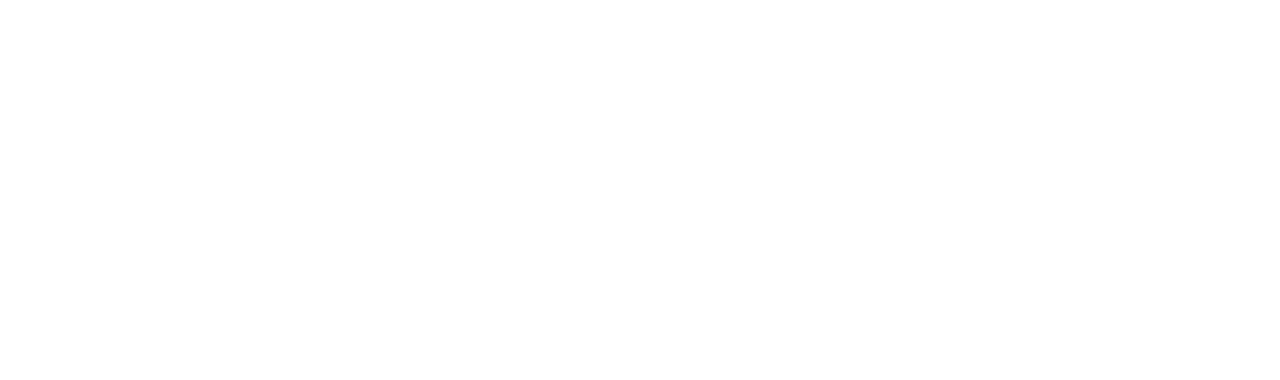
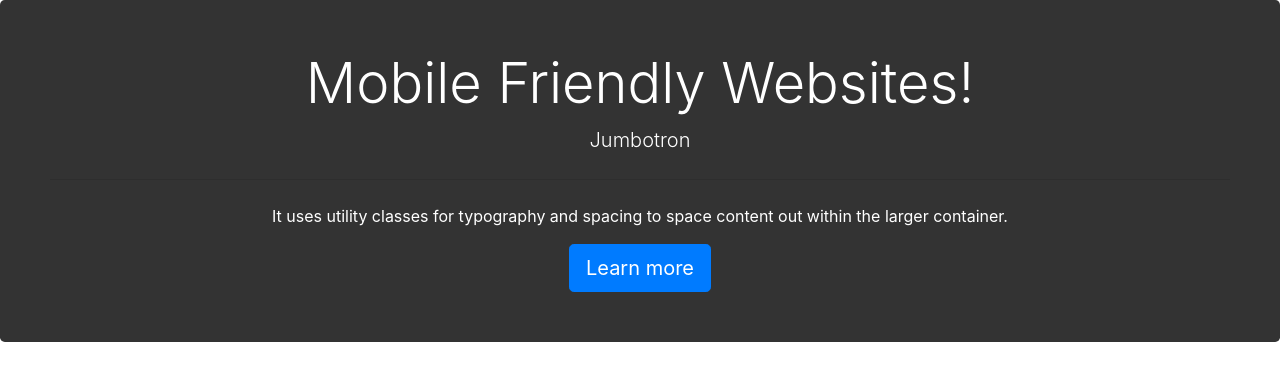
Before and after one commit to Gjhnsn/bootstrap-project, a plain HTML site: page index.html in a window 1280 px wide. Drawn offline with nearby package versions, Linux system fonts and the light colour scheme.

Commit message:
added jumbotron

```diff
--- a/css/styles.css
+++ b/css/styles.css
@@ -0,0 +1,5 @@
+.jumbotron {
+    padding: 50px;
+    background-color: rgb(51, 51, 51);
+    color: white;
+}
--- a/index.html
+++ b/index.html
@@ -15,9 +15,14 @@
 </head>
 
 <body>
-  <!--
-    -add jumbotront
-  -->
+  <!-- jumbotron -->
+  <div class="jumbotron text-center">
+    <h1 class="display-4">Mobile Friendly Websites!</h1>
+    <p class="lead">Jumbotron</p>
+    <hr class="my-4">
+    <p>It uses utility classes for typography and spacing to space content out within the larger container.</p>
+    <a class="btn btn-primary btn-lg" href="#" role="button">Learn more</a>
+  </div>
   <!-- jQuery and Bootstrap Bundle (includes Popper) -->
   <script src="https://code.jquery.com/jquery-3.5.1.slim.min.js"
     integrity="sha384-DfXdz2htPH0lsSSs5nCTpuj/zy4C+OGpamoFVy38MVBnE+IbbVYUew+OrCXaRkfj" crossorigin="anonymous">
```
